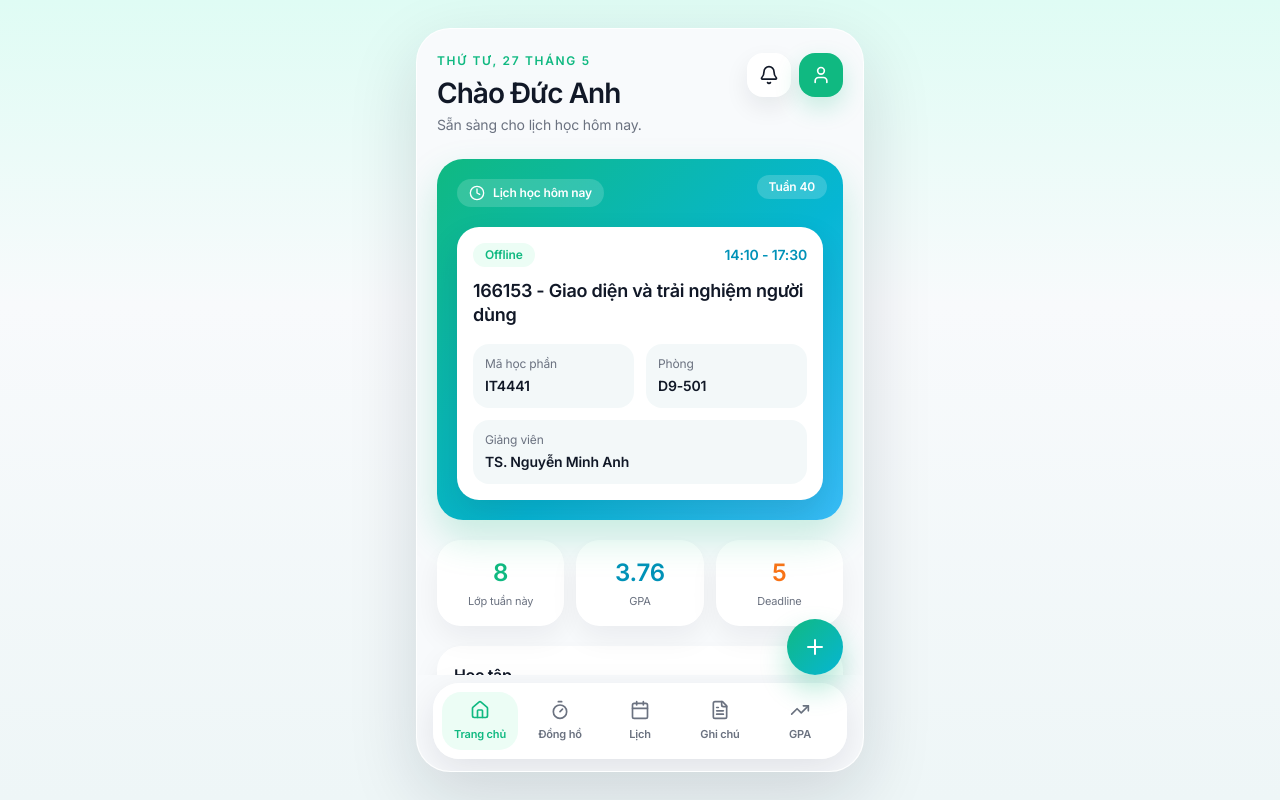
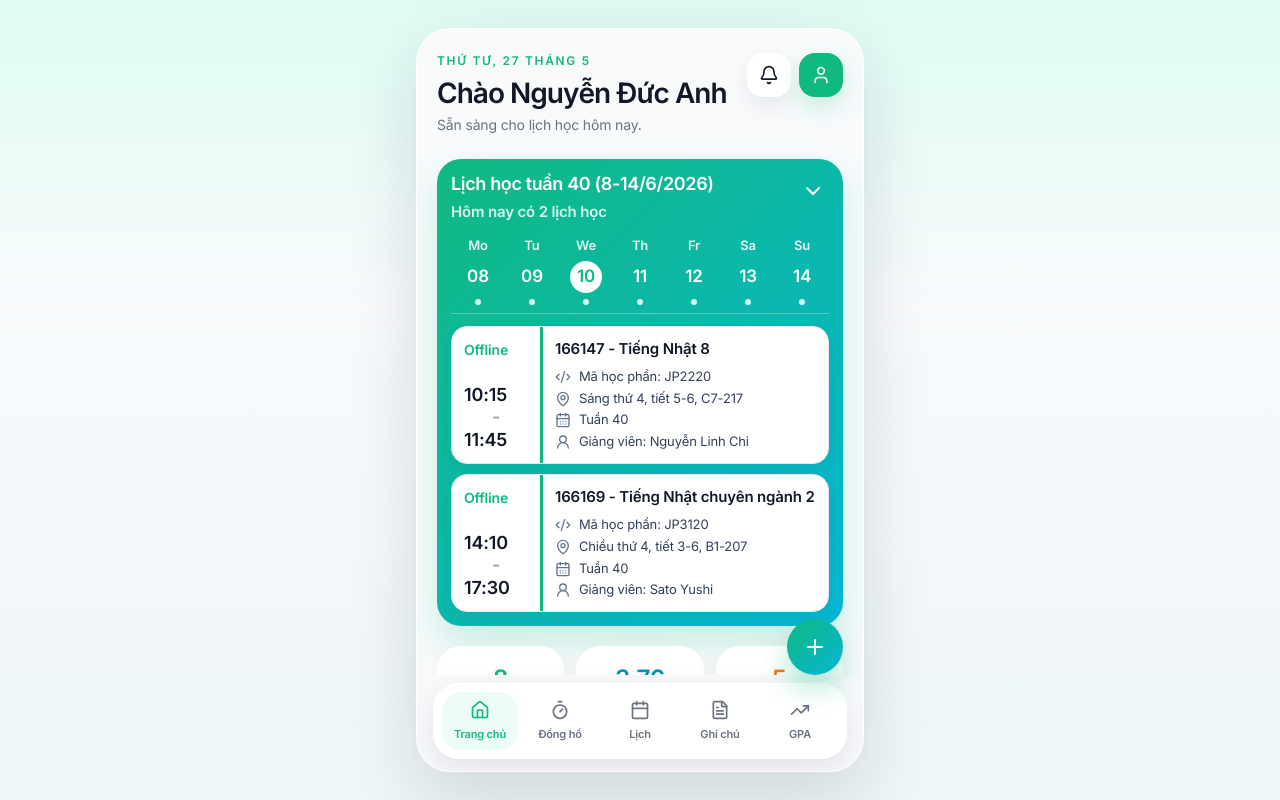
Before and after one commit to 20235667-NguyenQuocCuong/UIUX, a React (Vite) app: page / in a window 1280 px wide. Built offline with nearby package versions, Linux system fonts and the light colour scheme.

Commit message:
fix: 10/06

```diff
--- a/src/app/screens/Dashboard.tsx
+++ b/src/app/screens/Dashboard.tsx
@@ -1,16 +1,42 @@
-import { Bell, CalendarDays, ClipboardList, Clock, FileText, GraduationCap, NotebookPen, Timer, User } from "lucide-react";
+import { useState } from "react";
+import { Bell, CalendarDays, ChevronRight, ClipboardList, Code2, FileText, GraduationCap, MapPin, NotebookPen, Timer, User, UserRound } from "lucide-react";
 import { motion } from "motion/react";
 import { Link } from "react-router";
 
-const todayClass = {
+const weekDays = [
+  { label: "Mo", date: "08" },
+  { label: "Tu", date: "09" },
+  { label: "We", date: "10", active: true },
+  { label: "Th", date: "11" },
+  { label: "Fr", date: "12" },
+  { label: "Sa", date: "13" },
+  { label: "Su", date: "14" },
+];
+
+const todayClasses = [
+  {
+    id: "jp2220",
     mode: "Offline",
-  time: "14:10 - 17:30",
-  title: "166153 - Giao diện và trải nghiệm người dùng",
-  code: "IT4441",
-  room: "D9-501",
+    start: "10:15",
+    end: "11:45",
+    title: "166147 - Tiếng Nhật 8",
+    code: "JP2220",
+    location: "Sáng thứ 4, tiết 5-6, C7-217",
     week: "40",
-  lecturer: "TS. Nguyễn Minh Anh",
-};
+    lecturer: "Nguyễn Linh Chi",
+  },
+  {
+    id: "jp3120",
+    mode: "Offline",
+    start: "14:10",
+    end: "17:30",
+    title: "166169 - Tiếng Nhật chuyên ngành 2",
+    code: "JP3120",
+    location: "Chiều thứ 4, tiết 3-6, B1-207",
+    week: "40",
+    lecturer: "Sato Yushi",
+  },
+];
 
 const featureGroups = [
   {
@@ -33,6 +59,7 @@ const featureGroups = [
 ];
 
 export function Dashboard() {
+  const [isScheduleCollapsed, setIsScheduleCollapsed] = useState(false);
   const today = new Intl.DateTimeFormat("vi-VN", {
     weekday: "long",
     day: "2-digit",
@@ -44,7 +71,7 @@ export function Dashboard() {
       <div className="mb-6 flex items-start justify-between">
         <div>
           <p className="mb-2 text-xs font-semibold uppercase tracking-[0.14em] text-primary">{today}</p>
-          <h1 className="text-[28px] font-semibold tracking-[-0.035em]">Chào Đức Anh</h1>
+          <h1 className="text-[28px] font-semibold">Chào Nguyễn Đức Anh</h1>
           <p className="mt-1 text-sm text-muted-foreground">Sẵn sàng cho lịch học hôm nay.</p>
         </div>
         <div className="flex gap-2">
@@ -66,37 +93,67 @@ export function Dashboard() {
       </div>
 
       <motion.div initial={{ opacity: 0, y: 16 }} animate={{ opacity: 1, y: 0 }} className="space-y-5">
-        <section className="gradient-card relative p-5">
-          <div className="absolute right-4 top-4 rounded-full bg-white/18 px-3 py-1 text-xs font-semibold">
-            Tuần {todayClass.week}
+        <section className="rounded-[24px] bg-[linear-gradient(135deg,#10B981,#06B6D4)] p-3.5 text-white shadow-[0_18px_38px_rgba(16,185,129,0.2)]">
+          <div className={`${isScheduleCollapsed ? "" : "mb-3"} flex items-start justify-between gap-3`}>
+            <div>
+              <h2 className="text-[18px] font-semibold leading-tight">Lịch học tuần 40 (8-14/6/2026)</h2>
+              <p className="mt-1.5 text-[15px] font-medium text-white/85">Hôm nay có 2 lịch học</p>
             </div>
-          <div className="mb-5 inline-flex items-center gap-2 rounded-full bg-white/16 px-3 py-1.5 text-xs font-semibold">
-            <Clock className="h-4 w-4" />
-            Lịch học hôm nay
+            <button
+              type="button"
+              aria-label={isScheduleCollapsed ? "Mở lịch học" : "Thu gọn lịch học"}
+              aria-expanded={!isScheduleCollapsed}
+              onClick={() => setIsScheduleCollapsed((collapsed) => !collapsed)}
+              className="mt-0.5 flex h-8 w-8 shrink-0 items-center justify-center rounded-full text-white transition-colors hover:bg-white/15"
+            >
+              <ChevronRight className={`h-6 w-6 transition-transform ${isScheduleCollapsed ? "" : "rotate-90"}`} />
+            </button>
           </div>
-          <div className="rounded-[22px] bg-white p-4 text-foreground shadow-[0_16px_34px_rgba(15,23,42,0.12)]">
-            <div className="mb-3 flex items-center justify-between">
-              <span className="rounded-full bg-emerald-50 px-3 py-1 text-xs font-semibold text-primary">
-                {todayClass.mode}
+
+          {!isScheduleCollapsed && (
+            <>
+              <div className="grid grid-cols-7 border-b border-white/30 pb-2 text-center">
+                {weekDays.map((day) => (
+                  <div key={day.date} className="flex flex-col items-center gap-1.5">
+                    <span className="text-[13px] font-medium text-white/88">{day.label}</span>
+                    <span
+                      className={`flex h-8 w-8 items-center justify-center rounded-full text-[17px] font-medium ${
+                        day.active ? "bg-white text-primary" : "text-white"
+                      }`}
+                    >
+                      {day.date}
                     </span>
-              <span className="text-sm font-semibold text-cyan-600">{todayClass.time}</span>
+                    <span className="h-1.5 w-1.5 rounded-full bg-white/85" />
                   </div>
-            <h2 className="text-[18px] leading-snug tracking-[-0.015em]">{todayClass.title}</h2>
-            <div className="mt-4 grid grid-cols-2 gap-3 text-sm">
-              <div className="rounded-2xl bg-muted/70 p-3">
-                <p className="text-xs text-muted-foreground">Mã học phần</p>
-                <p className="mt-1 font-semibold">{todayClass.code}</p>
+                ))}
               </div>
-              <div className="rounded-2xl bg-muted/70 p-3">
-                <p className="text-xs text-muted-foreground">Phòng</p>
-                <p className="mt-1 font-semibold">{todayClass.room}</p>
-              </div>
-              <div className="col-span-2 rounded-2xl bg-muted/70 p-3">
-                <p className="text-xs text-muted-foreground">Giảng viên</p>
-                <p className="mt-1 font-semibold">{todayClass.lecturer}</p>
+
+              <div className="mt-3 space-y-2.5">
+                {todayClasses.map((item) => (
+                  <article key={item.id} className="grid grid-cols-[88px_minmax(0,1fr)] rounded-2xl border border-slate-200 bg-white shadow-[0_6px_14px_rgba(15,23,42,0.04)]">
+                    <div className="flex flex-col justify-between px-3 py-3">
+                      <span className="text-[14px] font-semibold text-primary">{item.mode}</span>
+                      <div className="text-[18px] font-medium leading-tight text-foreground">
+                        <p>{item.start}</p>
+                        <p className="text-center text-slate-400">-</p>
+                        <p>{item.end}</p>
                       </div>
                     </div>
+
+                    <div className="border-l-[3px] border-primary px-3 py-3">
+                      <h3 className="mb-2 text-[15px] font-semibold leading-snug text-foreground">{item.title}</h3>
+                      <div className="space-y-1 text-[13px] leading-snug text-slate-700">
+                        <ScheduleInfo icon={Code2} label={`Mã học phần: ${item.code}`} />
+                        <ScheduleInfo icon={MapPin} label={item.location} />
+                        <ScheduleInfo icon={CalendarDays} label={`Tuần ${item.week}`} />
+                        <ScheduleInfo icon={UserRound} label={`Giảng viên: ${item.lecturer}`} />
                       </div>
+                    </div>
+                  </article>
+                ))}
+              </div>
+            </>
+          )}
         </section>
 
         <div className="grid grid-cols-3 gap-3">
@@ -138,3 +195,12 @@ export function Dashboard() {
     </div>
   );
 }
+
+function ScheduleInfo({ icon: Icon, label }: { icon: typeof Code2; label: string }) {
+  return (
+    <div className="flex min-w-0 items-center gap-2">
+      <Icon className="h-4 w-4 shrink-0 text-slate-500" />
+      <span className="min-w-0">{label}</span>
+    </div>
+  );
+}
--- a/src/app/screens/Profile.tsx
+++ b/src/app/screens/Profile.tsx
@@ -85,7 +85,7 @@ export function Profile() {
               <User className="w-10 h-10" />
             </div>
             <div>
-              <h2 className="text-xl mb-1">Nguyễn Minh Anh</h2>
+              <h2 className="text-xl mb-1">Nguyễn Đức Anh</h2>
               <p className="text-sm opacity-90">Năm 2 • Khoa học máy tính</p>
             </div>
           </div>
--- a/src/app/screens/StudyTimer.tsx
+++ b/src/app/screens/StudyTimer.tsx
@@ -1,5 +1,5 @@
 import { FormEvent, useEffect, useState } from "react";
-import { BookOpen, Flame, Pause, Play, RotateCcw, SlidersHorizontal } from "lucide-react";
+import { Pause, Play, RotateCcw } from "lucide-react";
 import { motion } from "motion/react";
 
 const durationPresets = [10, 15, 25, 45, 60];
@@ -13,12 +13,6 @@ export function StudyTimer() {
   const [isCustomOpen, setIsCustomOpen] = useState(false);
   const [customMinutes, setCustomMinutes] = useState("30");
   const [customError, setCustomError] = useState("");
-  const [stats, setStats] = useState({
-    totalMinutes: 127,
-    sessions: 5,
-    streak: 3,
-  });
-
   useEffect(() => {
     let interval: ReturnType<typeof setInterval> | null = null;
 
@@ -28,11 +22,6 @@ export function StudyTimer() {
 
     if (timeLeft === 0 && isRunning) {
       setIsRunning(false);
-      setStats((current) => ({
-        ...current,
-        totalMinutes: current.totalMinutes + durationMinutes,
-        sessions: current.sessions + 1,
-      }));
     }
 
     return () => {
@@ -107,23 +96,13 @@ export function StudyTimer() {
       <header className="mb-6 flex items-start justify-between gap-4">
         <div>
           <h1 className="text-[32px] font-semibold tracking-[-0.04em] text-foreground">Bấm giờ học</h1>
-          <p className="mt-2 text-sm leading-6 text-muted-foreground">Tập trung học trong một phiên ngắn.</p>
+          <p className="mt-2 text-sm leading-6 text-muted-foreground">Sẵn sàng chinh phục mục tiêu hôm nay.</p>
         </div>
-        <button
-          type="button"
-          onClick={() => setIsCustomOpen((open) => !open)}
-          className="flex h-11 items-center gap-2 rounded-full border border-border bg-white px-3.5 text-xs font-semibold text-muted-foreground shadow-[0_8px_20px_rgba(15,23,42,0.06)]"
-          aria-expanded={isCustomOpen}
-        >
-          <SlidersHorizontal className="h-4 w-4" />
-          Tùy chỉnh
-        </button>
       </header>
 
       <section className="premium-card mb-5 p-4">
         <div className="mb-4 flex items-center justify-between">
           <h2 className="section-label">Chọn thời lượng</h2>
-          <span className="text-xs font-semibold text-muted-foreground">{durationMinutes} phút</span>
         </div>
         <div className="grid grid-cols-3 gap-2.5">
           {durationPresets.map((minutes) => (
@@ -231,28 +210,6 @@ export function StudyTimer() {
         </button>
       </div>
 
-      <section className="mb-5 grid grid-cols-3 gap-3">
-        <Stat icon={BookOpen} value={stats.totalMinutes} label="phút học" color="bg-emerald-50 text-primary" />
-        <Stat icon={Play} value={stats.sessions} label="phiên" color="bg-cyan-50 text-cyan-600" />
-        <Stat icon={Flame} value={stats.streak} label="ngày liền" color="bg-orange-50 text-accent" />
-      </section>
-
-      <section className="rounded-[24px] border border-emerald-100 bg-emerald-50/80 p-4">
-        <h2 className="mb-2 text-sm font-semibold text-foreground">Mẹo học tập</h2>
-        <p className="text-sm leading-6 text-muted-foreground">Đặt điện thoại xa tay và chỉ tập trung vào một việc trong phiên này.</p>
-      </section>
     </div>
   );
 }
-
-function Stat({ icon: Icon, value, label, color }: { icon: typeof BookOpen; value: number; label: string; color: string }) {
-  return (
-    <div className="premium-card px-2 py-4 text-center">
-      <div className={`mx-auto mb-2 flex h-10 w-10 items-center justify-center rounded-2xl ${color}`}>
-        <Icon className="h-5 w-5" />
-      </div>
-      <p className="text-xl font-semibold text-foreground">{value}</p>
-      <p className="mt-1 text-[11px] leading-4 text-muted-foreground">{label}</p>
-    </div>
-  );
-}
```
Also changed, not shown: scripts/dev-server.mjs (added, +16 -0 lines), 5 other files (tests, documents, lock files or other folders). Lines whose indentation alone changed are shown as unchanged.
